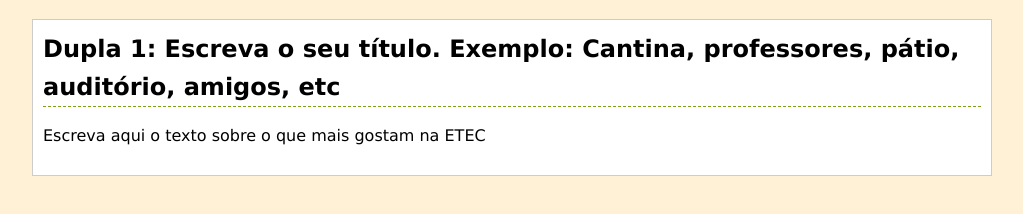
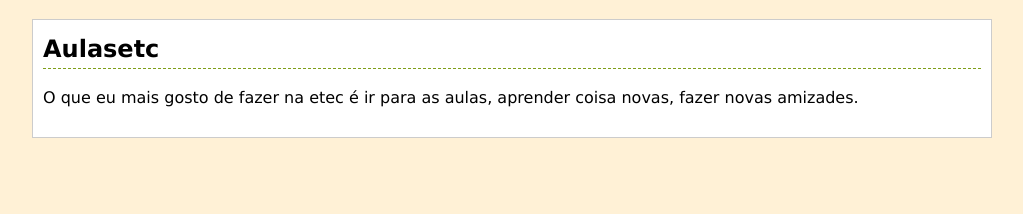
Before and after one commit to GabrielDemucio/i-love-etec, a plain HTML site: page index.html in a window 1280 px wide. Shown: the part 62-276 px from the top of the page, without its empty margins (128-1151 px from the left). Drawn offline with Linux system fonts and the light colour scheme.

Commit message:
Update index.html

```diff
--- a/index.html
+++ b/index.html
@@ -7,11 +7,9 @@
 <div class='container'>
 <h1>O que eu mais gosto na ETEC</h1>
 <div class='content'>
-<h2>Dupla 1: Escreva o seu título. Exemplo: Cantina,
-professores, pátio, auditório, amigos, etc</h2>
+<h2>Aulasetc</h2>
 <p>
-Escreva aqui o texto sobre o que mais gostam na ETEC
-</p>
+O que eu mais gosto de fazer na etec é ir para as aulas, aprender coisa novas, fazer novas amizades.</p>
 </div>
 </div>
 </body>
```
